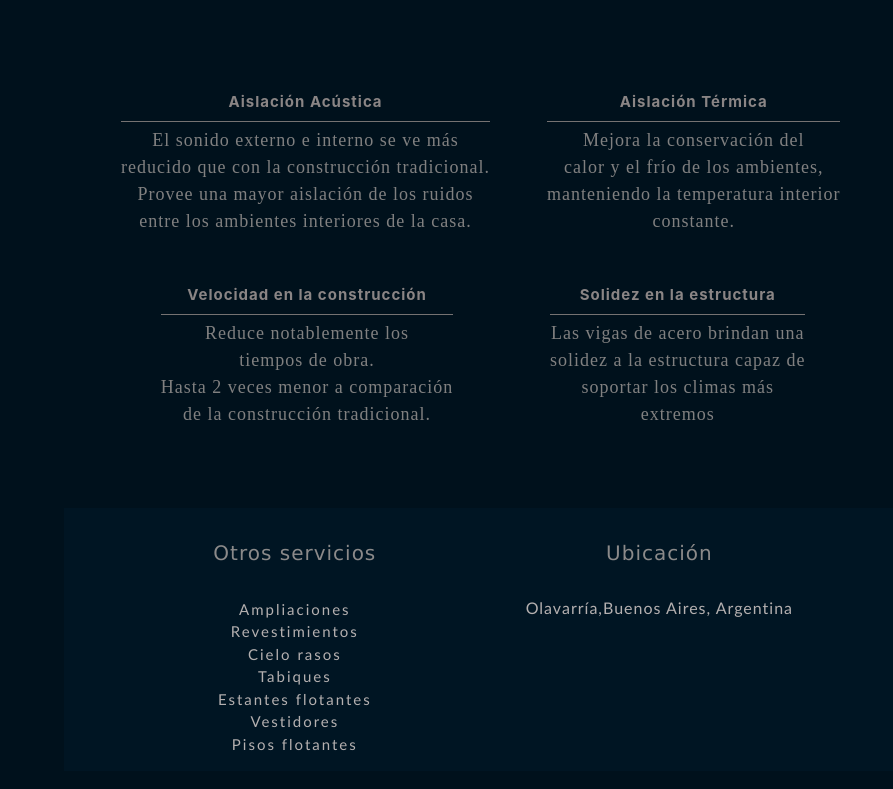
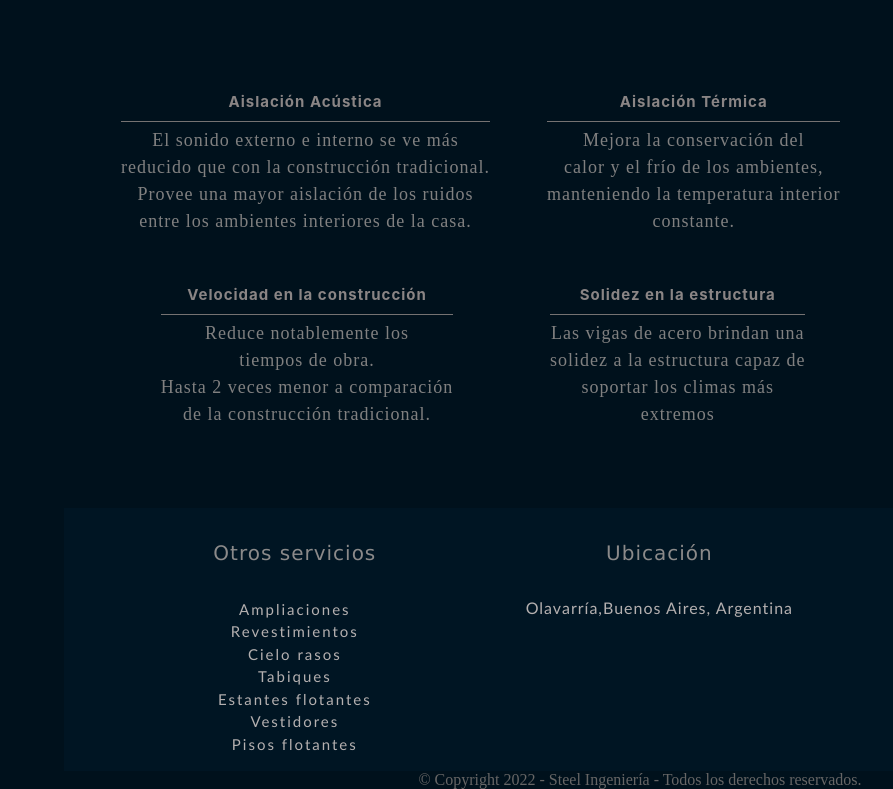
Before and after one commit to Dai-Cabrera/ProyectoSteel, a website: page index.html in a window 1280 px wide. Shown: the part 4838-5627 px from the top of the page, 0-893 px from the left. Drawn offline with Linux system fonts and the light colour scheme.

Commit message:
agregue copyright

```diff
--- a/index.html
+++ b/index.html
@@ -228,6 +228,10 @@
                     <img src="imagenes/email-inbox_48097.png" />
                 </a>
             </div>
+
     </footer>
+    <div class="container">
+        <p id="copyright"> &copy; Copyright 2022 - Steel Ingeniería - Todos los derechos reservados. </p>
+    </div>
 </body>
 </html>
--- a/scss/general.scss
+++ b/scss/general.scss
@@ -32,3 +32,8 @@ body {
     max-width: 100%;
   }
 }
+#copyright {
+  display: flex;
+  justify-content: center;
+  color: rgb(102, 102, 102);
+}
```
Also changed, not shown: css/style.css, 1 other file.
